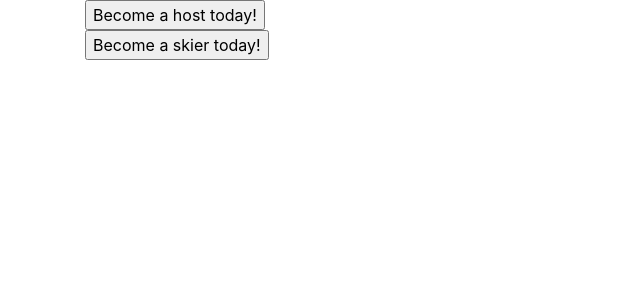
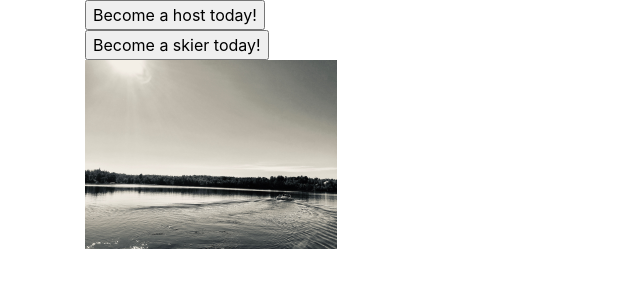
Before and after one commit to RyanMower/HostASkier, a Django app: page / in a window 1280 px wide. Shown: the top 300 px of the page, without its empty margins (0-640 px from the left). Run offline with Django 3.2, Linux system fonts and the light colour scheme; parts of the project's set-up code (start-up, migrations or seed data) failed here and were passed over; some libraries are stand-ins or nearby versions.

Commit message:
Image is a button on the home page.

```diff
--- a/HostASkier/main/templates/main/start.html
+++ b/HostASkier/main/templates/main/start.html
@@ -7,5 +7,15 @@
     <form action="{% url 'becomeaskier' %}">
       <input type="submit" value="Become a skier today!" />
     </form>
+
+    <!-- <img src="../media/lake_and_boat_bw.jpg"
+      width="252"
+      height="189" > -->
+  </div>
+  <div>
+    <a href="{% url 'becomeahost' %}">
+      <img alt="Qries" src="../media/lake_and_boat_bw.jpg"
+      width="252" height="189">
+   </a>
   </div>
 {% endblock content %}
```
Also changed, not shown: HostASkier/media/lake_and_boat_bw.jpg (added).
